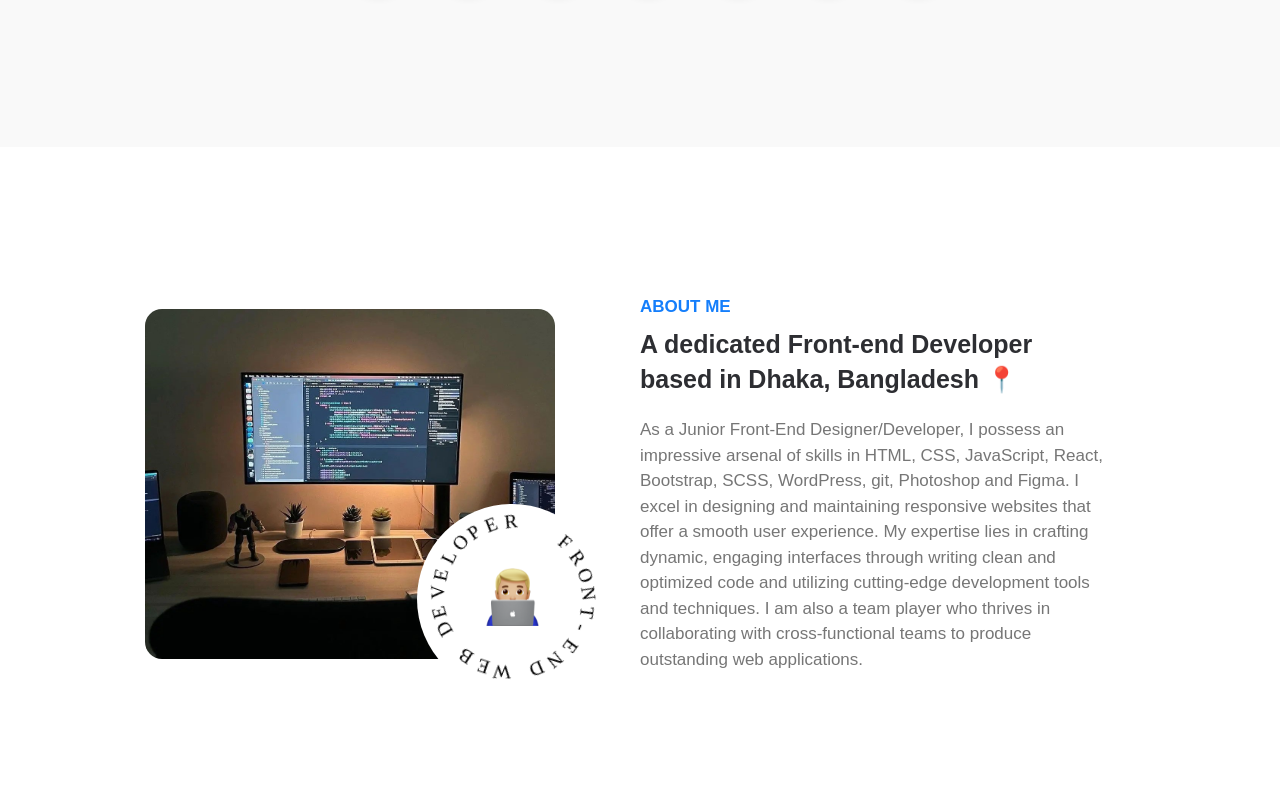
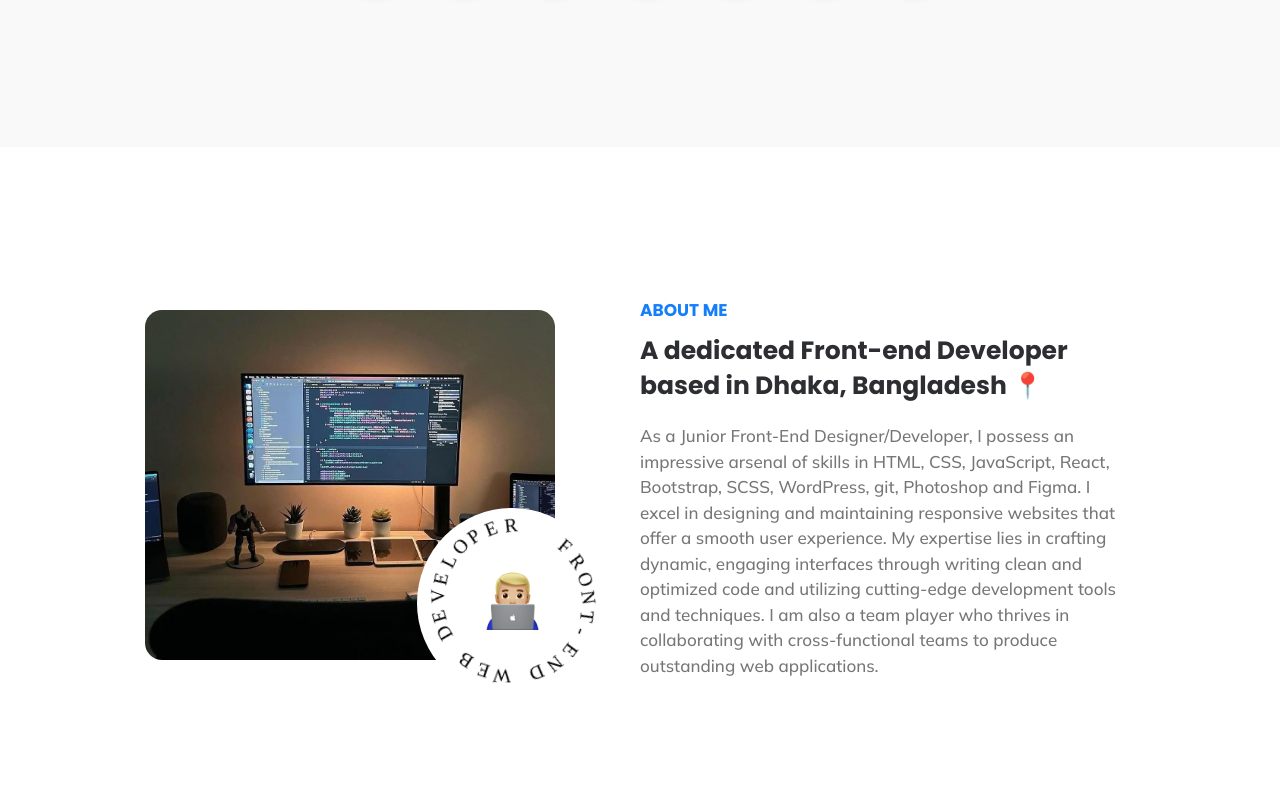
Before and after one commit to root-saikat/saikat.dev, a plain HTML site: page index.html in a window 1280 px wide. Shown: the part 653-1441 px from the top of the page. Drawn offline with Linux system fonts and the light colour scheme.

Commit message:
fonts updated

```diff
--- a/index.html
+++ b/index.html
@@ -8,6 +8,11 @@
     <title>Saikat.dev</title>
     <!-- fontawesome -->
     <script src="https://kit.fontawesome.com/0741ba60a7.js"></script>
+    <!-- fonts -->
+    <link rel="preconnect" href="https://fonts.googleapis.com">
+    <link rel="preconnect" href="https://fonts.gstatic.com">
+    <link href="https://fonts.googleapis.com/css2?family=Poppins:wght@400;500;600;700&display=swap" rel="stylesheet">
+    <link href="https://fonts.googleapis.com/css2?family=Mulish:wght@400;500&display=swap" rel="stylesheet">
     <!-- custom css -->
     <link rel="stylesheet" href="./style.css">
 </head>
```
